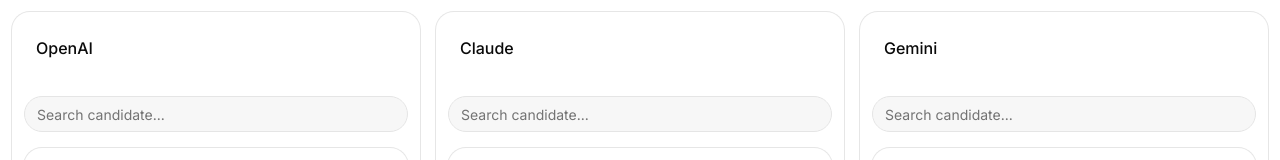
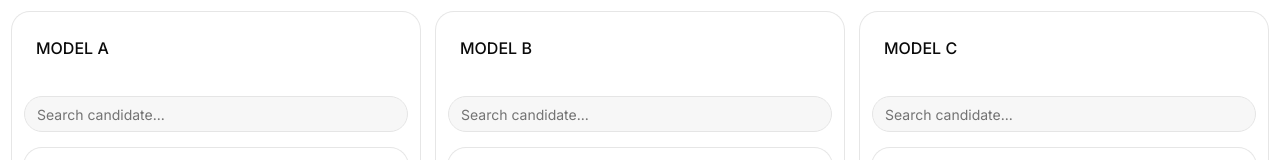
Before and after one commit to surya-hyring/cuemath-scoring, a Next.js app: page / in a window 1280 px wide. Shown: the top 160 px of the page. Built offline with nearby package versions, Linux system fonts and the light colour scheme.

Commit message:
refactor: update model titles in CompareComponent
- Changed titles from specific names to generic model identifiers: OpenAI to MODEL A, Claude to MODEL B, and Gemini to MODEL C.

```diff
--- a/components/comparision.component.tsx
+++ b/components/comparision.component.tsx
@@ -16,7 +16,7 @@
 
       <Card className="flex flex-col">
         <CardHeader>
-          <CardTitle>OpenAI</CardTitle>
+          <CardTitle>MODEL A</CardTitle>
         </CardHeader>
         <CardContent className="flex-1 overflow-y-auto p-0">
           <CompareOPENAIComponent />
@@ -25,7 +25,7 @@
 
       <Card className="flex flex-col">
         <CardHeader>
-          <CardTitle>Claude</CardTitle>
+          <CardTitle>MODEL B</CardTitle>
         </CardHeader>
         <CardContent className="flex-1 overflow-y-auto p-0">
           <CompareClaudeComponent />
@@ -34,7 +34,7 @@
 
       <Card className="flex flex-col">
         <CardHeader>
-          <CardTitle>Gemini</CardTitle>
+          <CardTitle>MODEL C</CardTitle>
         </CardHeader>
         <CardContent className="flex-1 overflow-y-auto p-0">
           <CompareGeminiData />
```
